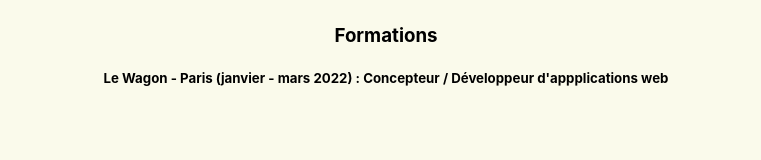
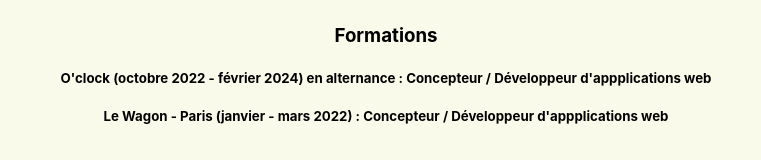
Before and after one commit to Gorrog87/cv-react, a React (Create React App) app: page / in a window 1280 px wide. Shown: the part 502-662 px from the top of the page, without its empty margins (254-1015 px from the left). Built offline with nearby package versions, Linux system fonts and the light colour scheme.

Commit message:
added o'clock school to Formation component

```diff
--- a/src/Formation.jsx
+++ b/src/Formation.jsx
@@ -7,6 +7,10 @@
       <div className="formation">
         <h3 id="forma">Formations</h3>
         <h5>
+          O'clock (octobre 2022 - février 2024) en alternance : Concepteur /
+          Développeur d'appplications web
+        </h5>
+        <h5>
           Le Wagon - Paris (janvier - mars 2022) : Concepteur / Développeur
           d'appplications web
         </h5>
```
